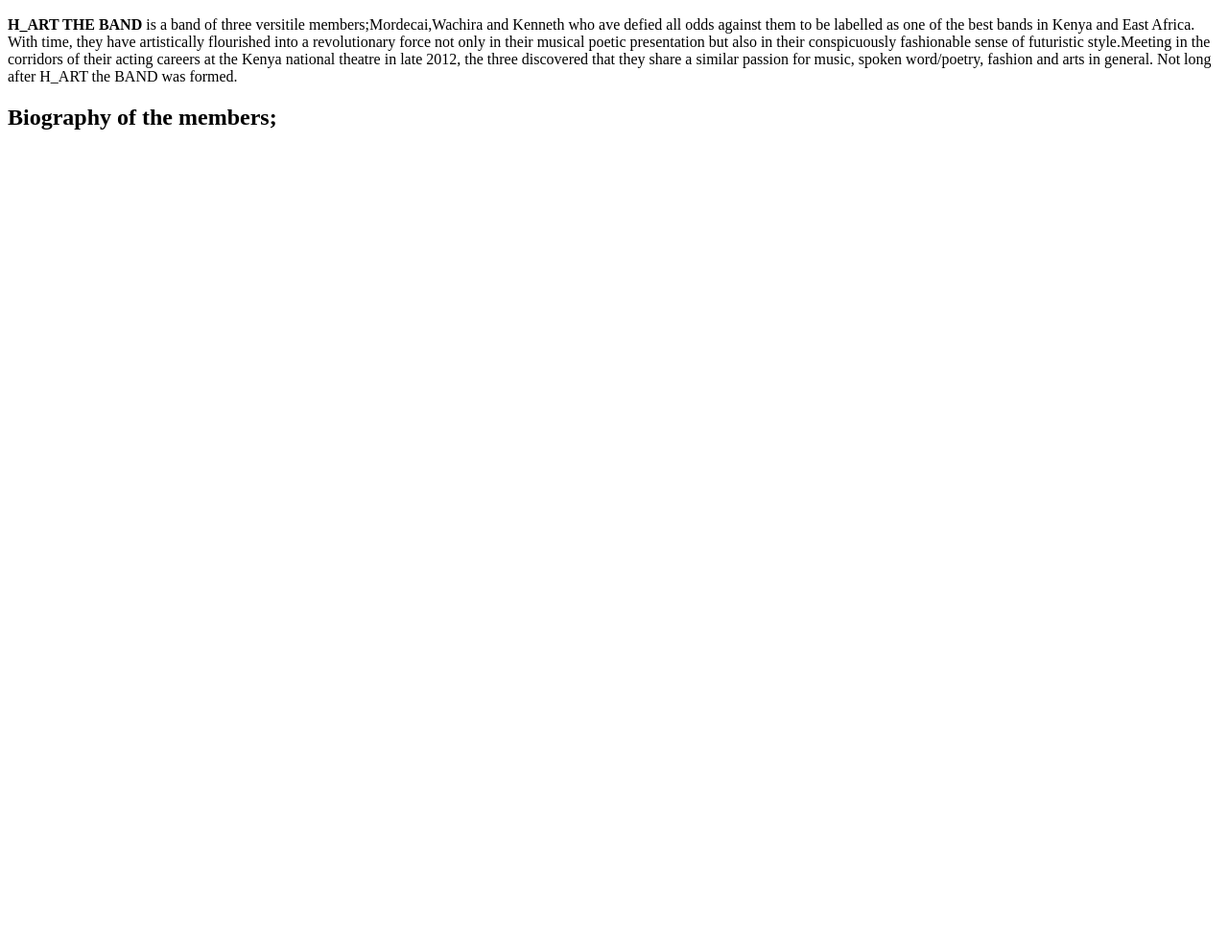
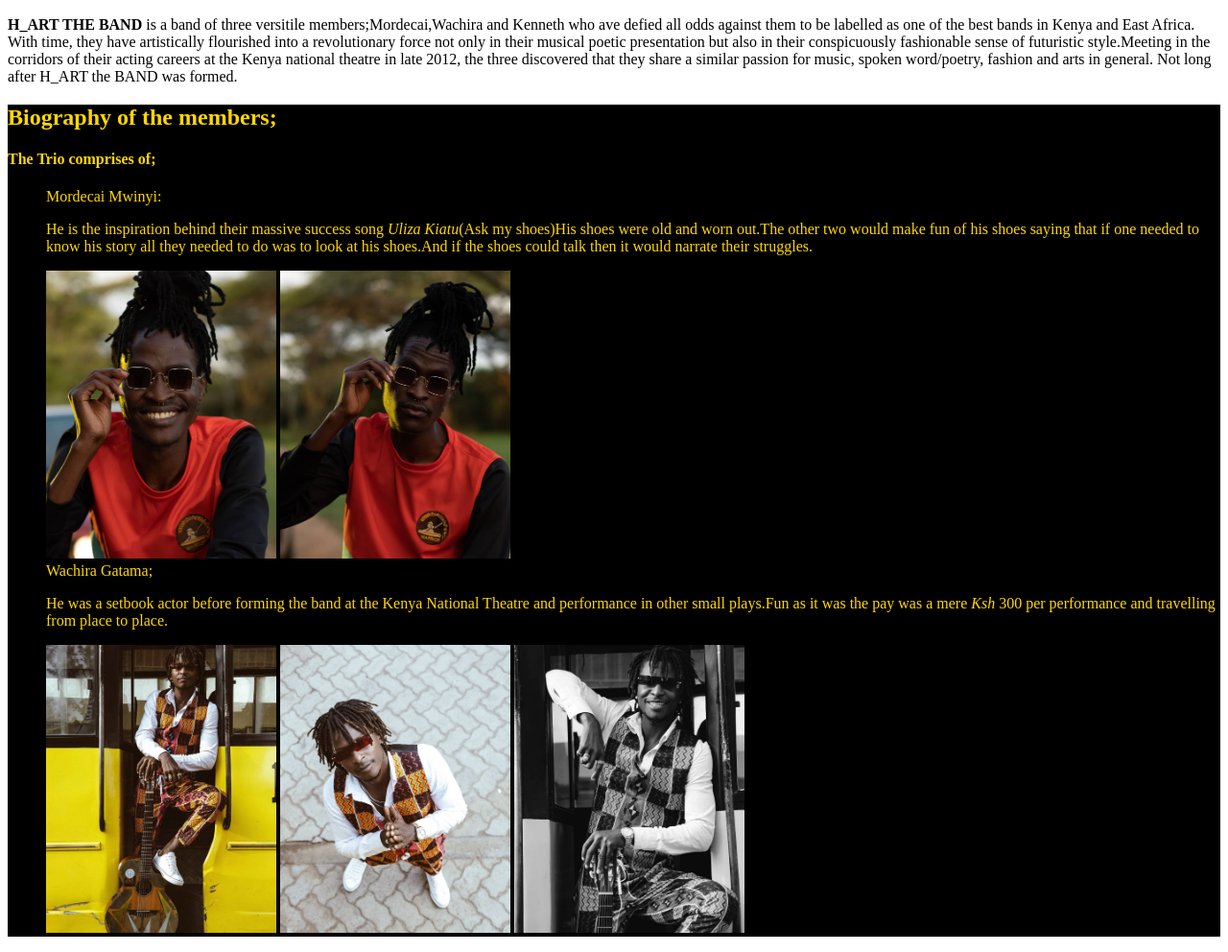
Before and after one commit to TERESIA012/FAVOURITE_BAND_PROJECT_2, a plain HTML site: page index.html in a window 1280 px wide. Shown: the part 574-1566 px from the top of the page at 96% size. Before the commit the page ends 800 px from the top, so only its background shows below. Drawn offline with Linux system fonts and the light colour scheme.

Commit message:
added an image and edited html and css

```diff
--- a/index.css
+++ b/index.css
@@ -3,6 +3,8 @@
     color: gold;
     text-align: center;
 }
-#imga {
-
+#part2 {
+    background-color: black;
+    color: gold;
+    justify-content: space-around;
 }
--- a/index.html
+++ b/index.html
@@ -21,12 +21,53 @@
              </div>
               <p><strong>H_ART THE BAND </strong> is a band of three versitile members;Mordecai,Wachira and Kenneth who ave defied all odds against them to be labelled as one of the best bands in Kenya and East Africa. With time, they have artistically flourished into a revolutionary force not only in their musical poetic presentation but also in their conspicuously fashionable sense of futuristic style.Meeting in the corridors of their acting careers at the Kenya national theatre in late 2012, the three discovered that they share a similar passion for music, spoken word/poetry, fashion and arts in general. Not long after H_ART the BAND was formed.</p>
      </div>
-     <div id="#part2">
-         <div class="body1">
-             <h2>Biography of the members;</h2>
+     <div id="part2">
+                <div class="body1">
+                         <h2>Biography of the members;</h2>
+                               <audio src="./assets.favband/h_art-the-band-my-jaber-ft-brizy-annechild.mp3" autoplay="loop"></audio>
+                 </div>
+                     <div>
 
-         </div>
+                             <h4> The Trio comprises of;</h4>
 
-     </div>
-</body>
+
+                                         <ul>
+                                             <div id="Mordecai" > Mordecai Mwinyi:
+                                             <div class="p">
+                                                   <p>He is the inspiration behind their massive success song <em>Uliza Kiatu</em>(Ask my shoes)His shoes were old and worn out.The other two would make fun of his shoes saying that if one needed to know his story all they needed to do was to look at his shoes.And if the shoes could talk then it would narrate their struggles.</p>
+                                               </div>
+                                               <div class="imgb">
+                                                       <img src="./assets.favband/mordecai1.jpg" height="300" alt="an image of mordecai">
+                                                       <img src="./assets.favband/mordecai2.jpg" height="300" alt="an image of Mordecai">
+                                               </div>
+
+                                              </div>
+                                              <div id="wachira">Wachira Gatama;
+                                                  <div class="w">
+                                                      <p>He was a setbook actor before forming the band at the Kenya National Theatre and performance in other small plays.Fun as it was the pay was a mere  <em>Ksh</em> 300 per performance and travelling from place to place.</p>
+                                                <div class="imgc">
+                                                      <img src="./assets.favband/guitar1.jpg" height="300">
+                                                      <img src="./assets.favband/guitar2.jpg" height="300">
+                                                      <img src="./assets.favband/guitar3.jpg" height="300">
+                                                </div>
+                                                    </div>
+                                                  </div>
+                                              </div>
+
+                                         </ul>
+
+
+
+
+
+
+
+
+
+                    </div>
+                </div>
+
+
+
+        </body>
 </html>
```
Also changed, not shown: assets.favband/ken.jpg (added), assets.favband/ken2.jpg (added), 2 other files.
